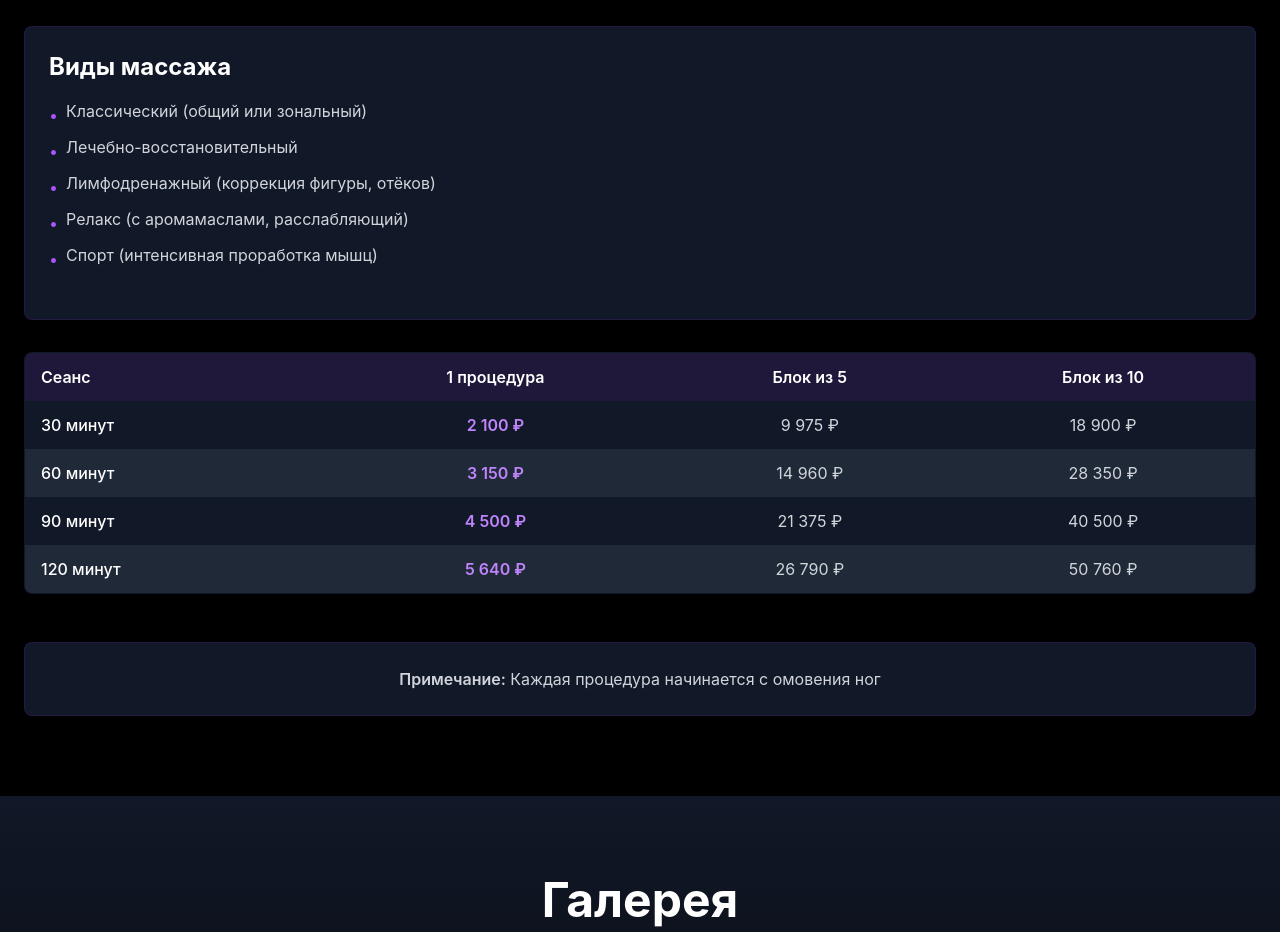
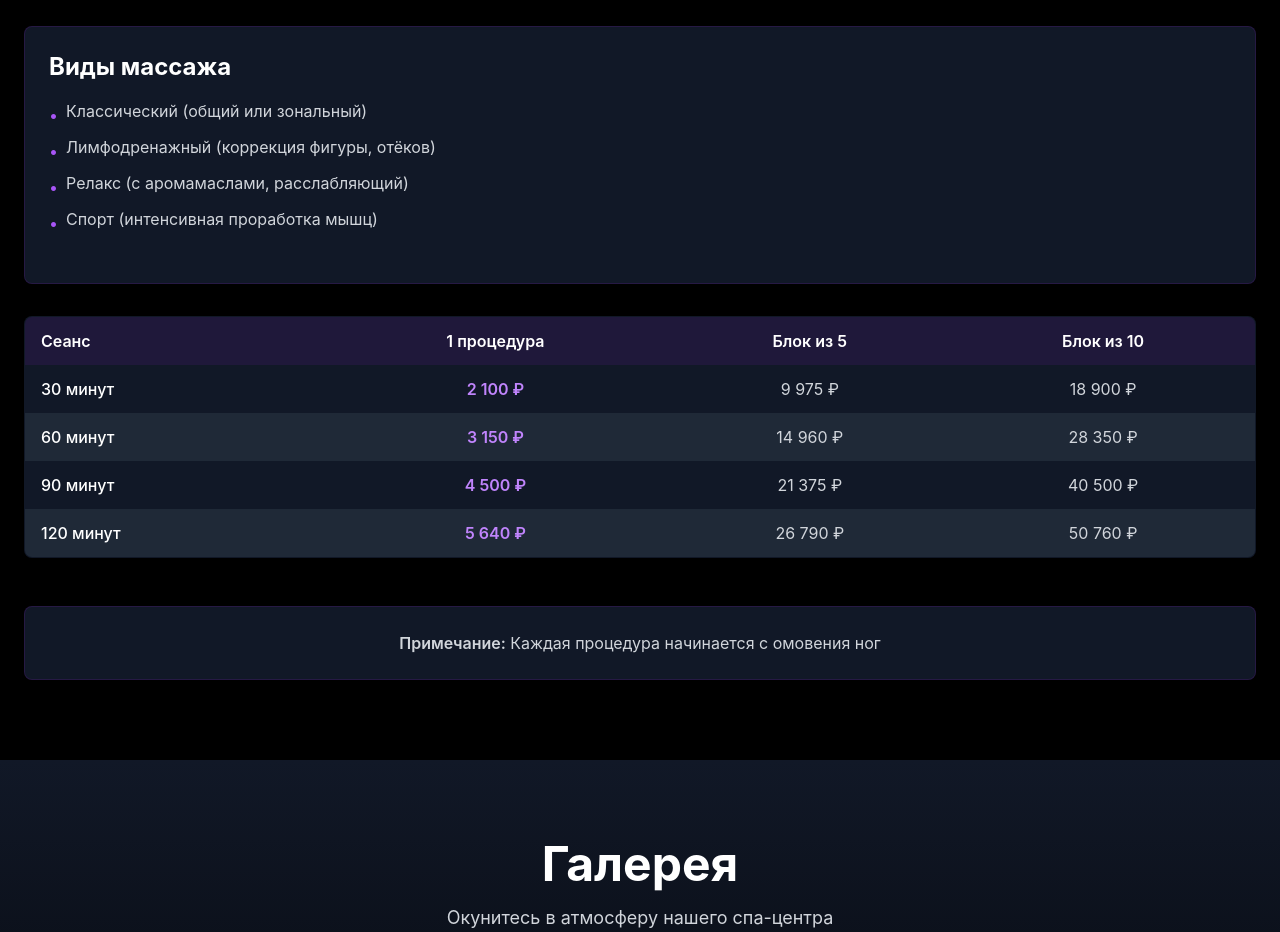
Before and after one commit to brutcho/setedi.ru, a React (Vite) app: page / in a window 1280 px wide. Shown: the part 2380-3312 px from the top of the page. Built offline with nearby package versions, Linux system fonts and the light colour scheme.

Commit message:
Обновил информацию по программе

```diff
--- a/src/components/Prices.jsx
+++ b/src/components/Prices.jsx
@@ -3,7 +3,6 @@ import { useState } from "react";
 
 const massageTypes = [
   "Классический (общий или зональный)",
-  "Лечебно-восстановительный",
   "Лимфодренажный (коррекция фигуры, отёков)",
   "Релакс (с аромамаслами, расслабляющий)",
   "Спорт (интенсивная проработка мышц)",
```
